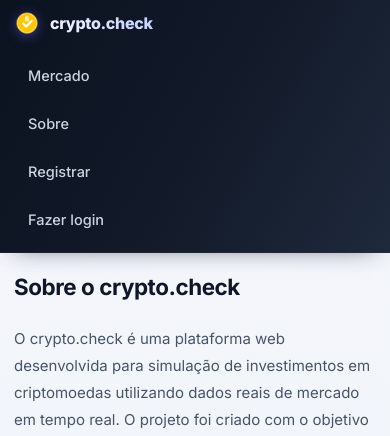
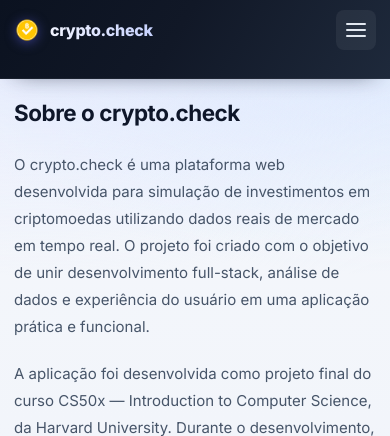
Before and after one commit to zobolidiogo/crypto_check, a Flask app: page /about in a window 390 px wide. Shown: the top 436 px of the page. Run offline with Flask 3, Linux system fonts and the light colour scheme; some libraries are stand-ins or nearby versions.

Commit message:
melhoria do menu pra mobile

```diff
--- a/templates/index.html
+++ b/templates/index.html
@@ -24,7 +24,7 @@
             <tbody>
                 {% for crypto in portfolio %}
                 <tr>
-                    <td><a href="/market/{{ crypto['nm_crypto'] }}" class="link">{{ crypto["nm_crypto"] }}</a></td>
+                    <td><a href="/market/{{ crypto['nm_crypto'] }}" class="ask-link">{{ crypto["nm_crypto"] }}</a></td>
                     <td>{{ "{:,.5f}".format(crypto["qt_compras"]).rstrip('0').rstrip('.') }}</td>
                     <td>{{ crypto["preco"] | usd }}</td>
                     <td>{{ crypto["valor_total"] | usd }}</td>
--- a/templates/layout.html
+++ b/templates/layout.html
@@ -28,15 +28,24 @@
 </head>
 <body>
     <header class="header">
+
+        <input type="checkbox" id="nav-toggle">
+
         <nav class="navbar">
+
             <a href="/" class="navbar-brand"><img src="/static/favicon.ico" alt="Logo" class="navbar-icon"> crypto.check</a>
+
+            <label for="nav-toggle" class="nav-toggle">
+                <span></span>
+            </label>
+
             <ul class="navbar-nav">
                 {% if session.get("id_usuario") %}
                     <li class="nav-item" id="left"><a href="/" class="nav-link">Início</a></li>
                     <li class="nav-item" id="left"><a href="/history" class="nav-link">Histórico</a></li>
                     <li class="nav-item" id="left"><a href="/market" class="nav-link">Mercado</a></li>
                     <li class="nav-item" id="left"><a href="/about" class="nav-link">Sobre</a></li>
-                    <li class="nav-item" id="right" class="nav-link">Login: {{ session.get("nm_usuario") }}</li>
+                    <li class="nav-item" id="right"><a class="nav-link">Login: {{ session.get("nm_usuario") }}</a></li>
                     <li class="nav-item" id="right"><a href="/logout" class="nav-link">Fazer logout</a></li>
                 {% else %}
                     <li class="nav-item" id="left"><a href="/market" class="nav-link">Mercado</a></li>
@@ -46,6 +55,7 @@
                 {% endif %}
             </ul>
         </nav>
+
     </header>
 
     <main class="main">
```
